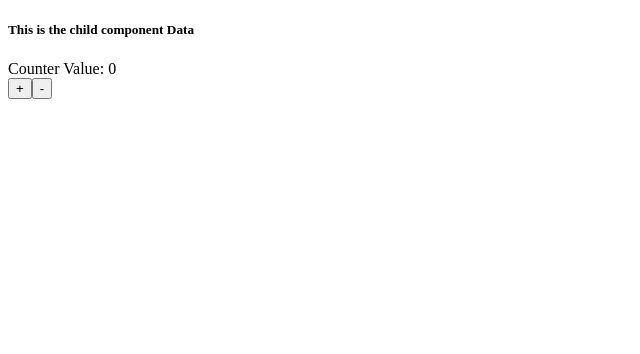
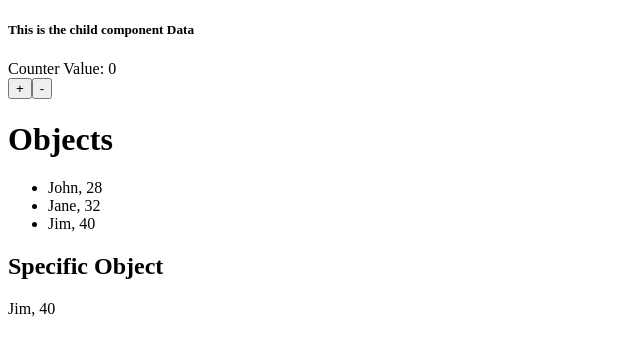
Before and after one commit to umairulhasan/Expence-Traker-old-uncomp, a React (Create React App) app: page / in a window 1280 px wide. Shown: the top 354 px of the page, without its empty margins (0-640 px from the left). Built offline with nearby package versions, Linux system fonts and the light colour scheme.

Commit message:
Clean all code

```diff
--- a/src/App.js
+++ b/src/App.js
@@ -38,7 +38,7 @@
 import React, { useState } from 'react';
 import CounterInput from './CounterInput';
 import CounterOutput from './CounterOutput';
-
+import Filterpractive from './Filterpractive';
 function App() {
 
 
@@ -49,6 +49,8 @@ function App() {
       <CounterOutput />
       <br />
       <CounterInput />
+      <br/>
+      <Filterpractive/>
     </div>
   );
 }
--- /dev/null
+++ b/src/Filterpractive.js
@@ -0,0 +1,66 @@
+import React, { useState } from 'react';
+
+
+function Filterpractive() {
+
+    const [objects, setObjects] = useState([
+        { id: 1, name: 'John', age: 28 },
+        { id: 2, name: 'Jane', age: 32 },
+        { id: 3, name: 'Jim', age: 40 }
+      ]);
+
+      const specificObject = objects.filter(object => object.id === 3);
+  return (
+    <div>
+      <h1>Objects</h1>
+      <ul>
+        {objects.map(object => (
+          <li key={object.id}>
+
+            {object.name}, {object.age}
+          </li>
+
+        ))}
+
+      </ul>
+      <h2>Specific Object</h2>
+      <p>
+        {specificObject[0].name}, {specificObject[0].age}
+      </p>
+
+    </div>
+
+   );
+
+}
+
+export default Filterpractive;
+
+// If we dont have a id in data now use index
+
+// function App() {
+//     const [objects, setObjects] = useState([
+//       { name: 'John', age: 28 },
+//       { name: 'Jane', age: 32 },
+//       { name: 'Jim', age: 40 }
+//     ]);
+
+//     const specificObject = objects.filter(object => object.name === 'Jane');
+
+//     return (
+//       <div>
+//         <h1>Objects</h1>
+//         <ul>
+//           {objects.map((object, index) => (
+//             <li key={index}>
+//               {object.name}, {object.age}
+//             </li>
+//           ))}
+//         </ul>
+//         <h2>Specific Object</h2>
+//         <p>
+//           {specificObject[0].name}, {specificObject[0].age}
+//         </p>
+//       </div>
+//     );
+//   }
```
Also changed, not shown: src/Task.html (added), 1 other file (tests, documents, lock files or other folders).
